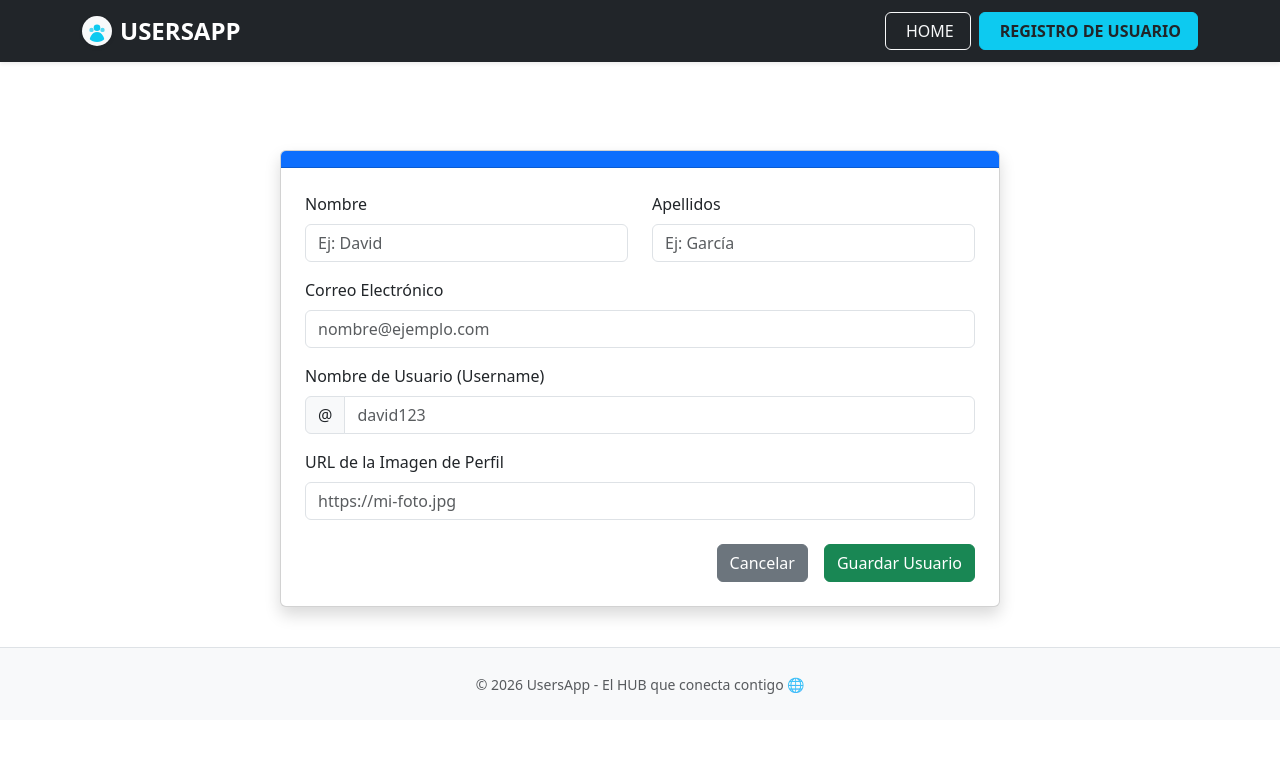
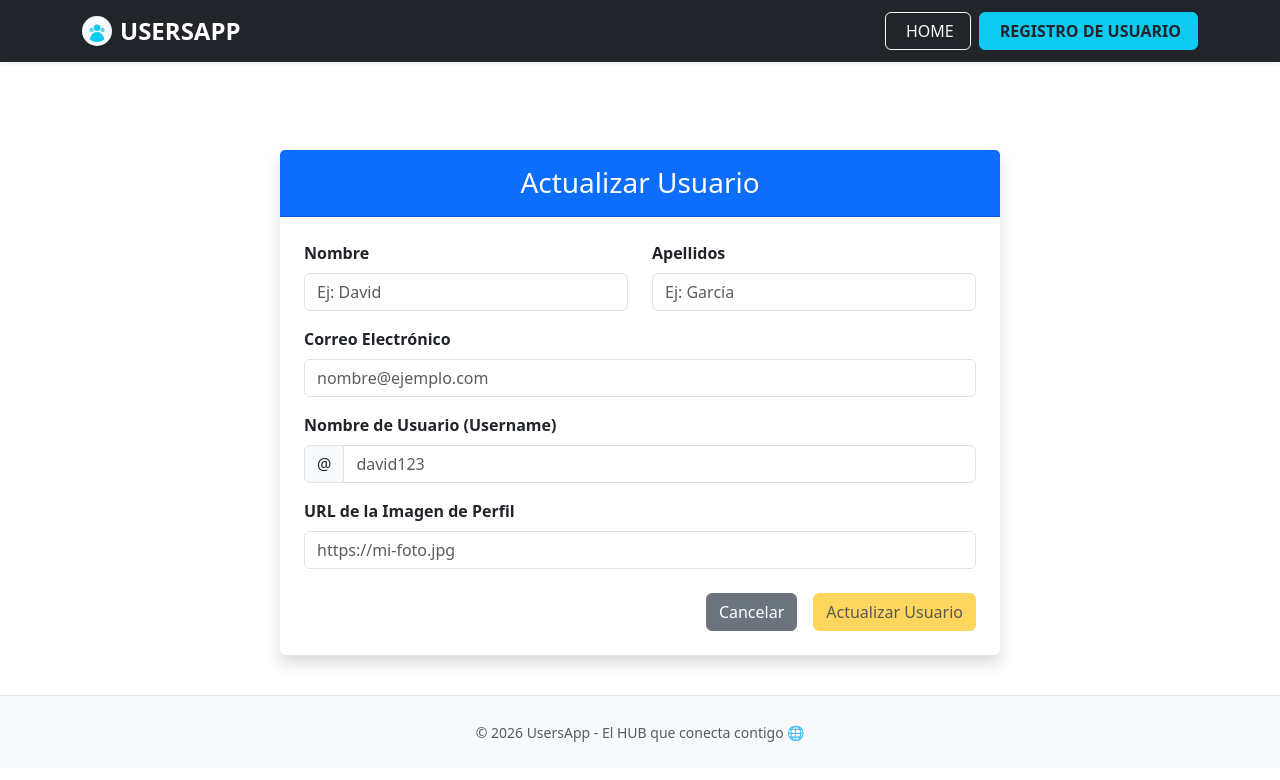
Before and after one commit to dvdgm12-arch/ACTIVIDAD-6, an Angular app: page /updateuser/1 in a window 1280 px wide. Shown: the top 780 px of the page. Built offline with nearby package versions, Linux system fonts and the light colour scheme; no server answers.

Commit message:
LOGICA CRITERIO 7 CUMPLIDA

```diff
--- a/src/app/components/user-card/user-card.component.html
+++ b/src/app/components/user-card/user-card.component.html
@@ -9,8 +9,10 @@
     <div class="card-footer d-flex justify-content-between bg-white border-top-0">
       <a class="btn btn-outline-primary btn-sm" [routerLink]="['/user', myUser._id]">Ver Detalle</a>
       <div>
+
         <a class="btn btn-outline-warning btn-sm me-2" [routerLink]="['/updateuser', myUser.id]">Actualizar</a>
-        <button class="btn btn-outline-danger btn-sm">Borrar</button>
+
+        <button class="btn btn-outline-danger btn-sm" (click)="onBorrarClick()">Borrar</button>
       </div>
     </div>
   </div>
--- a/src/app/components/user-card/user-card.component.ts
+++ b/src/app/components/user-card/user-card.component.ts
@@ -1,6 +1,7 @@
-import { Component, Input } from '@angular/core';
+import { Component, inject, Input } from '@angular/core';
 import { IUser } from '../../interfaces/user.interface';
 import { RouterLink } from '@angular/router';
+import { UsersService } from '../../services/users.service';
 
 @Component({
   selector: 'app-user-card',
@@ -10,4 +11,17 @@ import { RouterLink } from '@angular/router';
 })
 export class UserCardComponent {
   @Input() myUser!: IUser;
+  private usersService = inject(UsersService);
+
+  async onBorrarClick() {
+    if (confirm(`¿Seguro que quieres borrar a ${this.myUser.first_name}?`)) {
+      try {
+        await this.usersService.delete(this.myUser._id!);
+        alert('Usuario eliminado con éxito');
+
+      } catch (error) {
+        console.error(error);
+      }
+    }
+  }
 }
--- a/src/app/pages/user-form/user-form.component.html
+++ b/src/app/pages/user-form/user-form.component.html
@@ -1,49 +1,62 @@
 <div class="container mt-5">
     <div class="row justify-content-center">
         <div class="col-md-8">
-            <div class="card shadow">
-                <div class="card-header bg-primary text-white">
+            <div class="card shadow border-0">
+                <div class="card-header bg-primary text-white py-3">
+                    <h3 class="mb-0 text-center">
+                        {{ isUpdate ? 'Actualizar Usuario' : 'Nuevo Registro' }}
+                    </h3>
                 </div>
+
                 <div class="card-body p-4">
-                    <form>
+                    <form [formGroup]="userForm" (ngSubmit)="onSubmit()">
                         <div class="row">
                             <div class="col-md-6 mb-3">
-                                <label class="form-label">Nombre</label>
-                                <input type="text" class="form-control" placeholder="Ej: David">
+                                <label class="form-label fw-bold">Nombre</label>
+                                <input type="text" class="form-control" formControlName="first_name" placeholder="Ej: David">
+                                @if (userForm.get('first_name')?.invalid && userForm.get('first_name')?.touched) {
+                                    <small class="text-danger">El nombre es obligatorio.</small>
+                                }
                             </div>
                             <div class="col-md-6 mb-3">
-                                <label class="form-label">Apellidos</label>
-                                <input type="text" class="form-control" placeholder="Ej: García">
+                                <label class="form-label fw-bold">Apellidos</label>
+                                <input type="text" class="form-control" formControlName="last_name" placeholder="Ej: García">
+                                @if (userForm.get('last_name')?.invalid && userForm.get('last_name')?.touched) {
+                                    <small class="text-danger">El apellido es obligatorio.</small>
+                                }
                             </div>
                         </div>
 
                         <div class="mb-3">
-                            <label class="form-label">Correo Electrónico</label>
-                            <input type="email" class="form-control" placeholder="nombre@ejemplo.com">
+                            <label class="form-label fw-bold">Correo Electrónico</label>
+                            <input type="email" class="form-control" formControlName="email" placeholder="nombre@ejemplo.com">
+                            @if (userForm.get('email')?.invalid && userForm.get('email')?.touched) {
+                                <small class="text-danger">Introduce un email válido.</small>
+                            }
                         </div>
 
                         <div class="mb-3">
-                            <label class="form-label">Nombre de Usuario (Username)</label>
+                            <label class="form-label fw-bold">Nombre de Usuario (Username)</label>
                             <div class="input-group">
                                 <span class="input-group-text">@</span>
-                                <input type="text" class="form-control" placeholder="david123">
+                                <input type="text" class="form-control" formControlName="username" placeholder="david123">
                             </div>
                         </div>
 
                         <div class="mb-4">
-                            <label class="form-label">URL de la Imagen de Perfil</label>
-                            <input type="text" class="form-control" placeholder="https://mi-foto.jpg">
+                            <label class="form-label fw-bold">URL de la Imagen de Perfil</label>
+                            <input type="text" class="form-control" formControlName="image" placeholder="https://mi-foto.jpg">
                         </div>
 
                         <div class="d-grid gap-2 d-md-flex justify-content-md-end">
                             <button type="button" class="btn btn-secondary me-md-2" routerLink="/home">Cancelar</button>
-                            <button type="submit" class="btn btn-success">Guardar Usuario</button>
+                            <button type="submit" [class]="isUpdate ? 'btn btn-warning' : 'btn btn-success'" [disabled]="userForm.invalid">
+                                {{ isUpdate ? 'Actualizar' : 'Guardar' }} Usuario
+                            </button>
                         </div>
                     </form>
                 </div>
             </div>
-
         </div>
     </div>
-
 </div>
--- a/src/app/pages/user-form/user-form.component.ts
+++ b/src/app/pages/user-form/user-form.component.ts
@@ -16,22 +16,50 @@ export class UserFormComponent {
   private router = inject(Router);
   private activatedRoute = inject(ActivatedRoute);
 
-  userForm: FormGroup = new FormGroup({
+  userForm: FormGroup;
+  isUpdate: boolean = false;
+
+  constructor() {
+
+    this.userForm = new FormGroup({
+      _id: new FormControl(''),
       first_name: new FormControl('', [Validators.required]),
       last_name: new FormControl('', [Validators.required]),
       username: new FormControl('', [Validators.required]),
       email: new FormControl('', [Validators.required, Validators.email]),
       image: new FormControl('', [Validators.required]),
     });
+  }
+
+  async ngOnInit() {
+    const id = this.activatedRoute.snapshot.params['iduser'];
+    if (id) {
+      this.isUpdate = true;
+      try {
+        const user = await this.usersService.getById(id);
+
+        this.userForm.patchValue(user);
+      } catch (error) {
+        console.error('Error al actualizar:', error);
+      }
+    }
+  }
 
   async onSubmit() {
     if (this.userForm.valid) {
       try {
+        if (this.isUpdate) {
+          // Lógica de Actualizar (PUT)
+          await this.usersService.update(this.userForm.value);
+          alert('Usuario actualizado correctamente (Mock)');
+        } else {
+          // Lógica de Crear (POST)
           await this.usersService.create(this.userForm.value);
-        alert('Usuario creado');
+          alert('Usuario creado correctamente (Mock)');
+        }
         this.router.navigate(['/home']);
       } catch (error) {
-        console.error('Error al crear:', error);
+        console.error('Error en la operación:', error);
       }
     }
   }
--- a/src/app/pages/user-list/user-list.component.ts
+++ b/src/app/pages/user-list/user-list.component.ts
@@ -31,4 +31,18 @@ export class UserListComponent implements OnInit {
       console.error('Error al conectar con la API:', error);
     }
   }
+
+  async borrarUsuario(id: string, nombre: string) {
+    if (confirm(`¿Seguro que quieres borrar a ${nombre}?`)) {
+      try {
+        await this.usersService.delete(id);
+
+        this.arrUsers = this.arrUsers.filter(user => user._id !== id);
+
+        alert('Usuario eliminado (Simulado)');
+      } catch (error) {
+        console.error('Error al borrar:', error);
+      }
+    }
+  }
 }
--- a/src/app/services/users.service.ts
+++ b/src/app/services/users.service.ts
@@ -23,7 +23,7 @@ export class UsersService {
     return firstValueFrom(this.httpClient.post<IUser>(this.baseUrl, user));
   }
 
-  update(user: IUser): Promise<IUser> {
+  async update(user: IUser): Promise<IUser> {
     return firstValueFrom(this.httpClient.put<IUser>(`${this.baseUrl}/${user.id}`, user));
   }
 
```
Also changed, not shown: 1 other file (tests, documents, lock files or other folders). Lines whose indentation alone changed are shown as unchanged.
